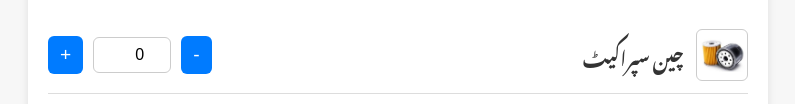
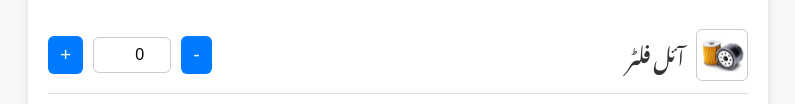
Before and after one commit to rehmanknows/parts_list2, a plain HTML site: page index.html in a window 1280 px wide. Shown: the part 246-350 px from the top of the page, without its empty margins (242-1037 px from the left). Drawn offline with Linux system fonts and the light colour scheme; a web font is replaced by a local one.

Commit message:
Update index.html

```diff
--- a/index.html
+++ b/index.html
@@ -13,9 +13,9 @@
   <div class="item-list">
     <h2>آئٹمز کی فہرست</h2>
 
-    <div class="item" data-name="چین سپراکیٹ">
+    <div class="item" data-name="آئل فلٹر">
       <img src="items\download.jpg" alt="چین سپراکیٹ" class="item-image">
-      <span class="item-name">چین سپراکیٹ</span>
+      <span class="item-name">آئل فلٹر</span>
       <div class="quantity-control">
         <button onclick="changeQuantity(this, -1)">-</button>
         <input type="number" value="0" min="0">
```
